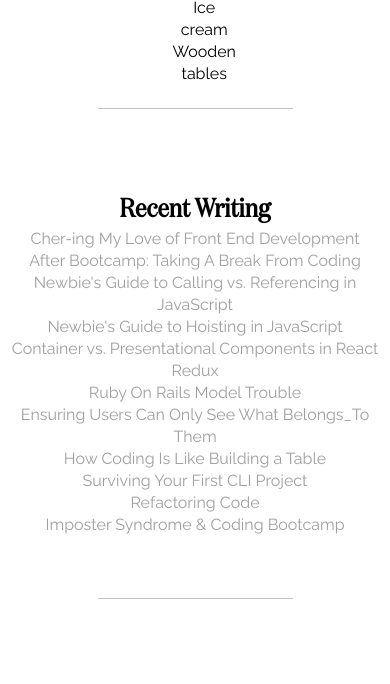
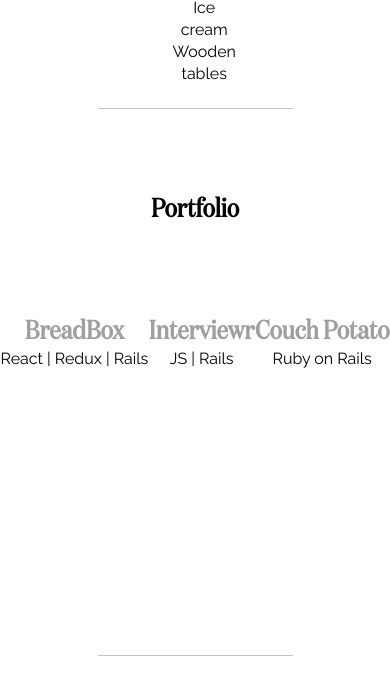
Before and after one commit to amfosh/new-portfolio, a plain HTML site: page home.html in a window 390 px wide. Shown: the part 1239-1923 px from the top of the page. Drawn offline with Linux system fonts and the light colour scheme.

Commit message:
whole page set without responsiveness

```diff
--- a/css/style.css
+++ b/css/style.css
@@ -140,7 +140,7 @@ h3 {
     margin-bottom: 0;
 }
 
-ul {
+ul, small {
     margin-top: 5px;
     line-height: 22px;
     list-style: none;
@@ -149,7 +149,19 @@ ul {
     padding-left:0;
 }
 
-.writing {
+.portfolio-container {
+    margin-top: 70px;
+    margin-bottom: auto;
+    display: flex;
+    flex-direction: row;
+    align-items: center stretch;
+    justify-content: space-evenly;
+    height: 300px;
+    width: 100%;
+    background: #fff;
+}
+
+.writing, .portfolio {
     padding-top: 50px;
     padding-bottom: 50px;
     width: 100%;
--- a/home.html
+++ b/home.html
@@ -55,6 +55,38 @@
             </div>
         </div>
         <hr>
+        <div class="portfolio">
+            <h3>Portfolio</h3>
+            <div class="portfolio-container">
+                <div class="column">
+                     <a href="https://bread-box-react.netlify.app/">
+                        <div class="portfolio-thumb">
+                            <h3>BreadBox</h3>
+                    </a>
+                        <small>React | Redux | Rails</small>
+                    </div>
+                </div>
+
+                <div class="column">
+                     <a href="https://github.com/amfosh/interviewr">
+                        <div class="portfolio-item">
+                            <h3>Interviewr</h3>
+                    </a>
+                        <small>JS | Rails</small>
+                    </div>
+                </div>
+
+                <div class="column">
+                     <a href="https://github.com/amfosh/couch-potato-ror">
+                        <div class="portfolio-item">
+                            <h3>Couch Potato</h3>
+                    </a>
+                        <small>Ruby on Rails</small>
+                    </div>
+                </div>
+            </div>
+        </div>
+        <hr>
         <div class="writing">
             <h3>Recent Writing</h3>
             <div class="blog-post-title">
@@ -93,7 +125,7 @@
         </div>
         <hr>
         <div class="get-in-touch">
-            <h3>Have a project you'd like help with? Get in touch.</a></h3>
+            <h3>Have a project you'd like help with? Get in touch.</h3>
             <ul class="social-icon">
                 <li><a href="https://github.com/amfosh"><i class="fa fa-github-alt fa-lg" aria-hidden="true"></i></a></li>
                 <li><a href="https://twitter.com/notfocaccia"><i class="fa fa-twitter fa-lg" aria-hidden="true"></i></a></li>
```
Also changed, not shown: assets/github.png (deleted), assets/linkedin.png (deleted), assets/mail.png (deleted), assets/twitter.png (deleted).
